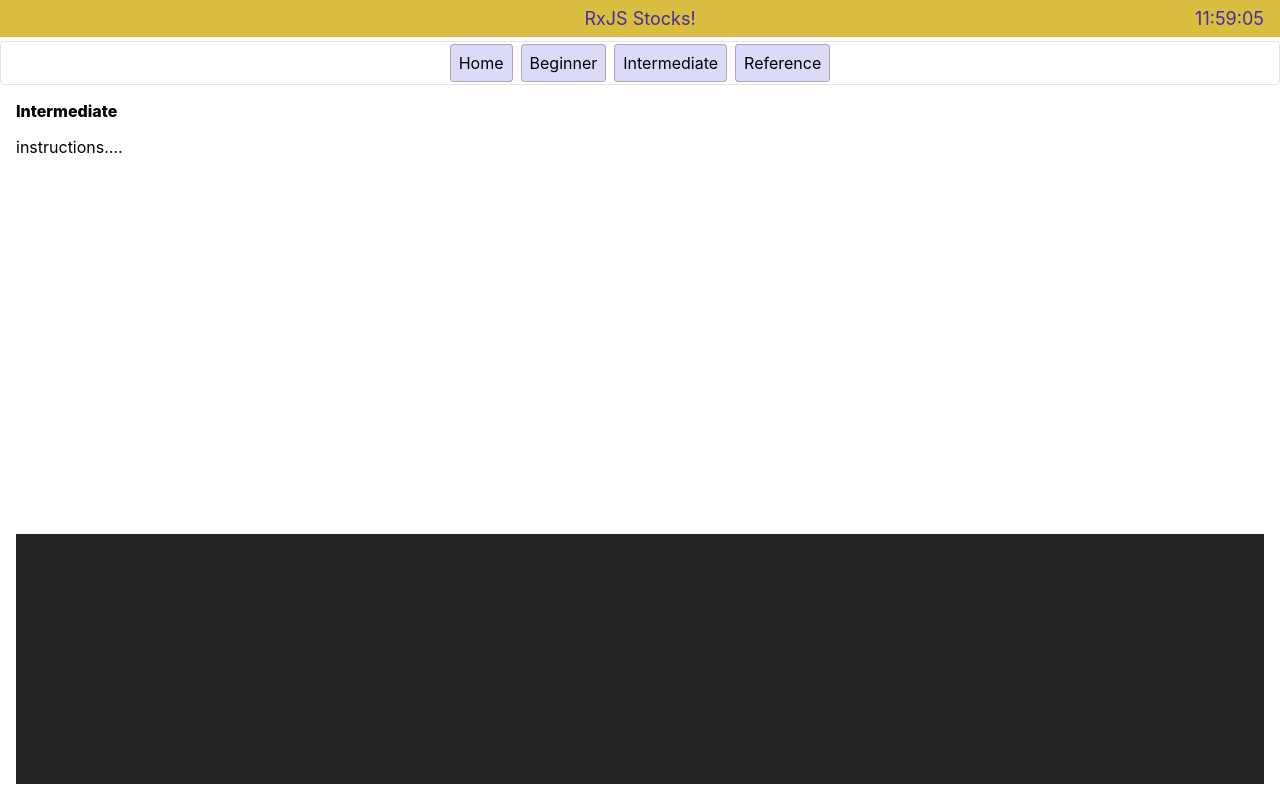
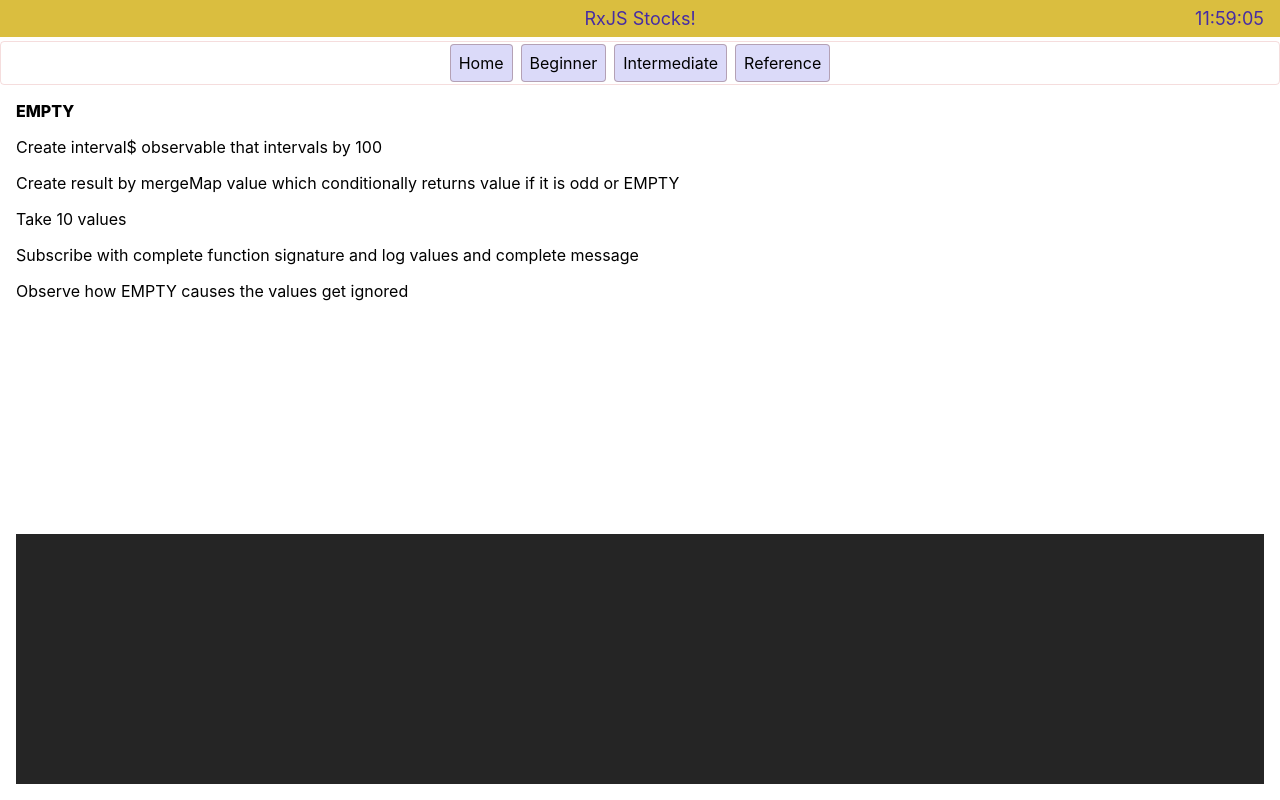
Before and after one commit to HamidMirghafoori/rxjs-stocks-tutorial, an Angular app: page /intermediate in a window 1280 px wide. Built offline with nearby package versions, Linux system fonts and the light colour scheme.

Commit message:
question

```diff
--- a/src/app/components/intermediate-level/intermediate-level.component.html
+++ b/src/app/components/intermediate-level/intermediate-level.component.html
@@ -1,3 +1,12 @@
-<div class="title">Intermediate</div>
-<div class="info">instructions....</div>
+<div class="title">EMPTY</div>
+<div class="info">Create interval$ observable that intervals by 100</div>
+<div class="info">
+  Create result by mergeMap value which conditionally returns value if it is odd
+  or EMPTY
+</div>
+<div class="info">Take 10 values</div>
+<div class="info">
+  Subscribe with complete function signature and log values and complete message
+</div>
+<div class="info">Observe how EMPTY causes the values get ignored</div>
 <app-terminal></app-terminal>
--- a/src/app/components/intermediate-level/intermediate-level.component.ts
+++ b/src/app/components/intermediate-level/intermediate-level.component.ts
@@ -15,5 +15,17 @@
 
   public ngOnInit(): void {
     this.log.clearLogs();
+    this.EMPTY();
+  }
+
+  private EMPTY() {
+    /**
+     * Create interval$ observable that intervals by 100
+     * Create result by mergeMap value which conditionally returns value if it is odd or EMPTY
+     * Take 10 values
+     * Subscribe with complete function signature and log values and complete message
+     * Observe how EMPTY causes the values get ignored
+     */
+
   }
 }
```
